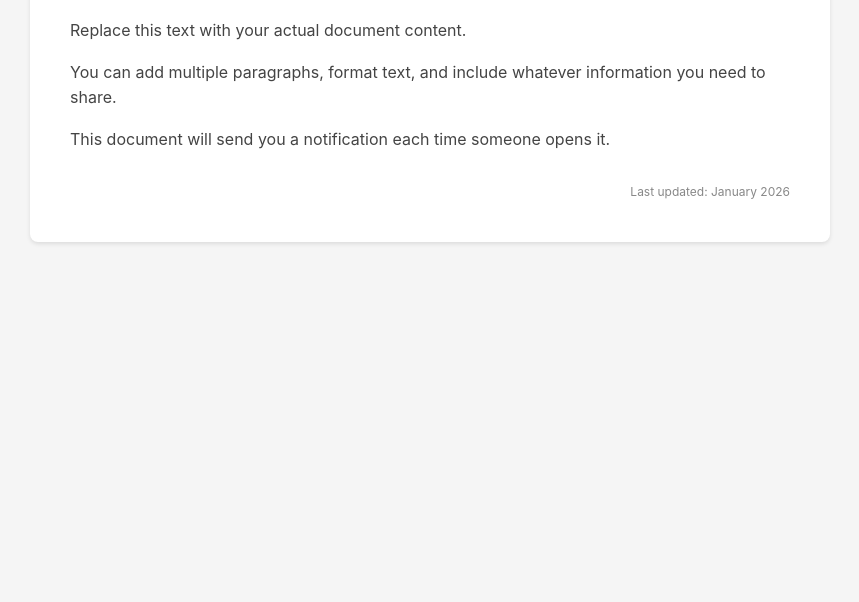
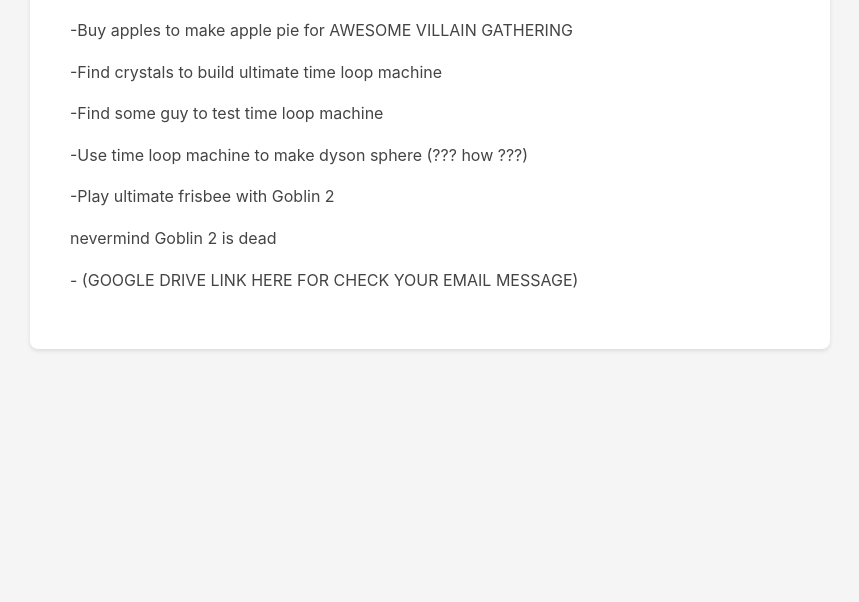
Before and after one commit to Atropos-R/aisofhoisedflkjlksjfdkj, a plain HTML site: page index.html in a window 1280 px wide. Shown: the part 198-800 px from the top of the page, without its empty margins (210-1069 px from the left). Drawn offline with Linux system fonts and the light colour scheme.

Commit message:
Update index.html

```diff
--- a/index.html
+++ b/index.html
@@ -38,13 +38,16 @@
 </head>
 <body>
     <div class="document">
-        <h1>Your Document Title</h1>
+        <h1>TODO LIST</h1>
         <div class="content">
-            <p>Replace this text with your actual document content.</p>
-            <p>You can add multiple paragraphs, format text, and include whatever information you need to share.</p>
-            <p>This document will send you a notification each time someone opens it.</p>
+            <p>-Buy apples to make apple pie for AWESOME VILLAIN GATHERING</p>
+            <p>-Find crystals to build ultimate time loop machine</p>
+            <p>-Find some guy to test time loop machine</p>
+            <p>-Use time loop machine to make dyson sphere (??? how ???)</p>
+            <p>-Play ultimate frisbee with Goblin 2</p>
+            <p>nevermind Goblin 2 is dead</p>
+            <p>- (GOOGLE DRIVE LINK HERE FOR CHECK YOUR EMAIL MESSAGE) </p>
         </div>
-        <div class="timestamp">Last updated: January 2026</div>
     </div>
 
     <script>
```
